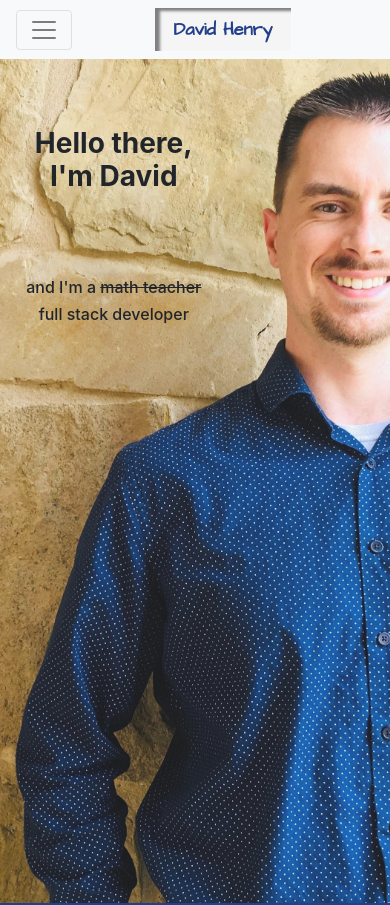
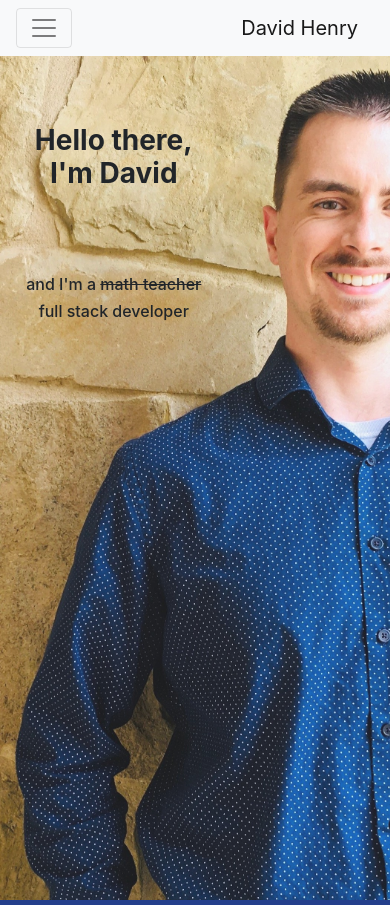
Before and after one commit to dah06a/david-henry-portfolio, a React (Create React App) app: page /resume in a window 390 px wide. Shown: the top 905 px of the page. Built offline with nearby package versions, Linux system fonts and the light colour scheme.

Commit message:
Navbar styling changed for desktop and mobile views.

```diff
--- a/src/components/CustomNavbar.css
+++ b/src/components/CustomNavbar.css
@@ -1,18 +1,21 @@
+.custom-nav {
+    justify-self: center !important;
+}
+
 a {
     text-decoration: none;
 }
 
 .bootstrap-link {
-    width: 12vw;
+    width: 8vw;
     font-size: large;
-    font-weight: bold;
-    color: cadetblue !important;
-    box-shadow: 2px 1px 1px grey;
 }
 
 @media(max-width: 768px) {
     .bootstrap-link {
-        width: 35vw;
+        width: 30vw;
+        align-self: center;
+        padding-top: 20px;
     }
 }
 
@@ -21,12 +24,8 @@ a {
 }
 
 .bootstrap-link:hover, .bootstrap-link.active {
-    font-size: large;
     font-weight: bold;
-    font-family: 'Architects Daughter';
-    color: #233e8b !important;
-    background-color: whitesmoke;
-    box-shadow: inset 5px 3px 3px grey;
+    border-bottom: 3px solid #233e8b;
 }
 
 .router-link:hover, .router-link.active {
--- a/src/components/CustomNavbar.jsx
+++ b/src/components/CustomNavbar.jsx
@@ -14,17 +14,16 @@ function CustomNavbar(props) {
 	return (
 		<Navbar collapseOnSelect expand="md" bg="light" sticky="top">
 
-			<Navbar.Toggle aria-controls="collapse-toggle" />
+			<Navbar.Toggle aria-controls="collapse" />
 
-			<Nav className="m-auto" activeKey={props.location.pathname}>
-				<Nav.Link eventKey="/" className="bootstrap-link" onClick={() => homeRef.current.click()}>
-					<Link replace ref={homeRef} to="/" className="router-link">David Henry</Link>
-				</Nav.Link>
-			</Nav>
+			<Navbar.Brand>David Henry</Navbar.Brand>
 
-			<Navbar.Collapse sticky="top" id="collapse-toggle">
+			<Navbar.Collapse id="collapse" className="justify-content-end">
 
-				<Nav className="m-auto" activeKey={props.location.pathname}>
+				<Nav activeKey={props.location.pathname} onSelect={() => window.scroll(0, 0)}>
+					<Nav.Link eventKey="/" className="bootstrap-link" onClick={() => homeRef.current.click()}>
+						<Link replace ref={homeRef} to="/" className="router-link">Home</Link>
+					</Nav.Link>
 					<Nav.Link eventKey="/about" className="bootstrap-link" onClick={() => aboutRef.current.click()}>
 						<Link replace ref={aboutRef} to="/about" className="router-link">About</Link>
 					</Nav.Link>
@@ -37,9 +36,6 @@ function CustomNavbar(props) {
 					<Nav.Link eventKey="/resume" className="bootstrap-link" onClick={() => resumeRef.current.click()}>
 						<Link replace ref={resumeRef} to="/resume" className="router-link">Resume</Link>
 					</Nav.Link>
-				</Nav>
-
-				<Nav activeKey={props.location.pathname}>
 					<Nav.Link eventKey="/contact" className="bootstrap-link" onClick={() => contactRef.current.click()}>
 						<Link replace ref={contactRef} to="/contact" className="router-link">Contact</Link>
 					</Nav.Link>
```
